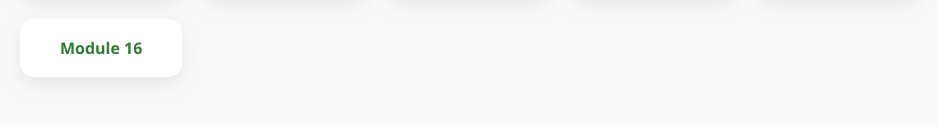
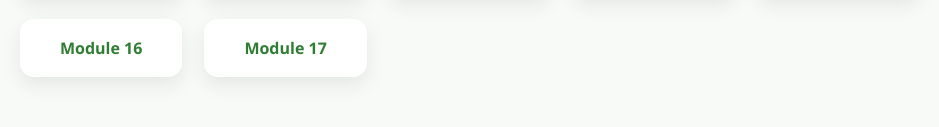
Before and after one commit to Sugira-Yannick/Cours-Admin-Systeme, a plain HTML site: page version-filtre/index.html in a window 1280 px wide. Shown: the part 467-594 px from the top of the page, without its empty margins (170-1109 px from the left). Drawn offline with Linux system fonts and the light colour scheme.

Commit message:
Update index.html

```diff
--- a/version-filtre/index.html
+++ b/version-filtre/index.html
@@ -88,6 +88,7 @@ h1 {
     <a href="module14.html">Module 14</a>
     <a href="module15.html">Module 15</a>
     <a href="module16.html">Module 16</a>
+    <a href="module16.html">Module 17</a>
   </div>
 
   <p class="note">
```
